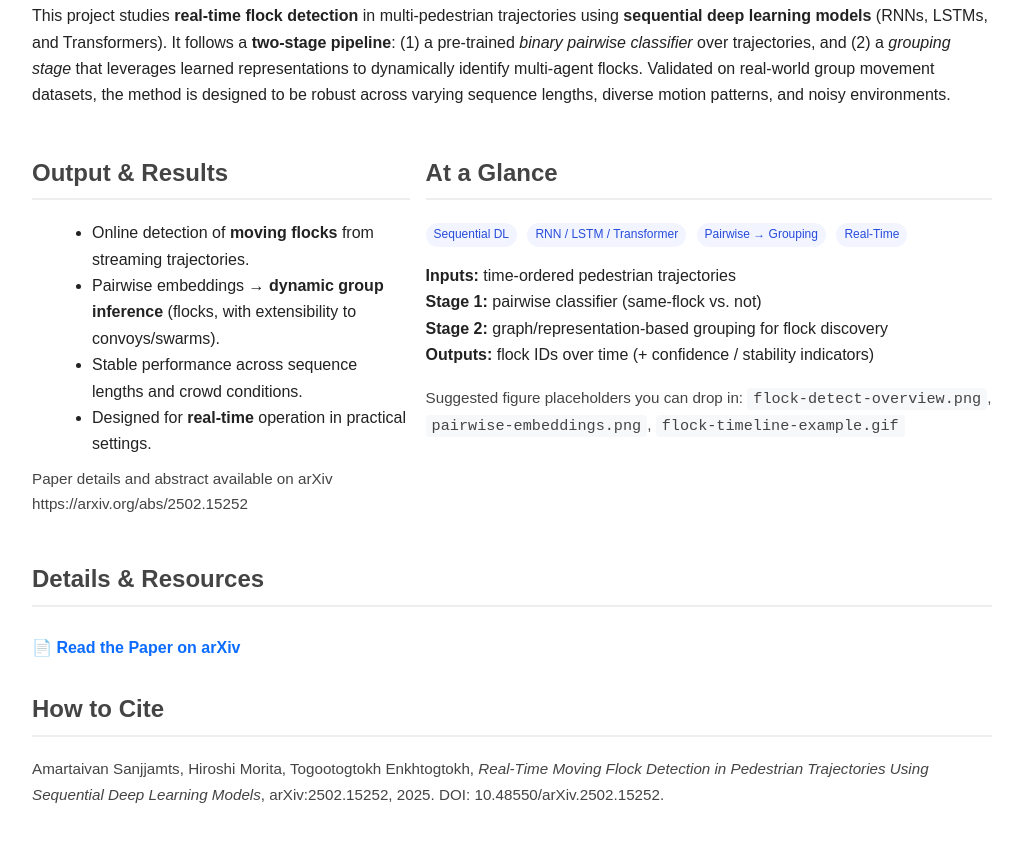
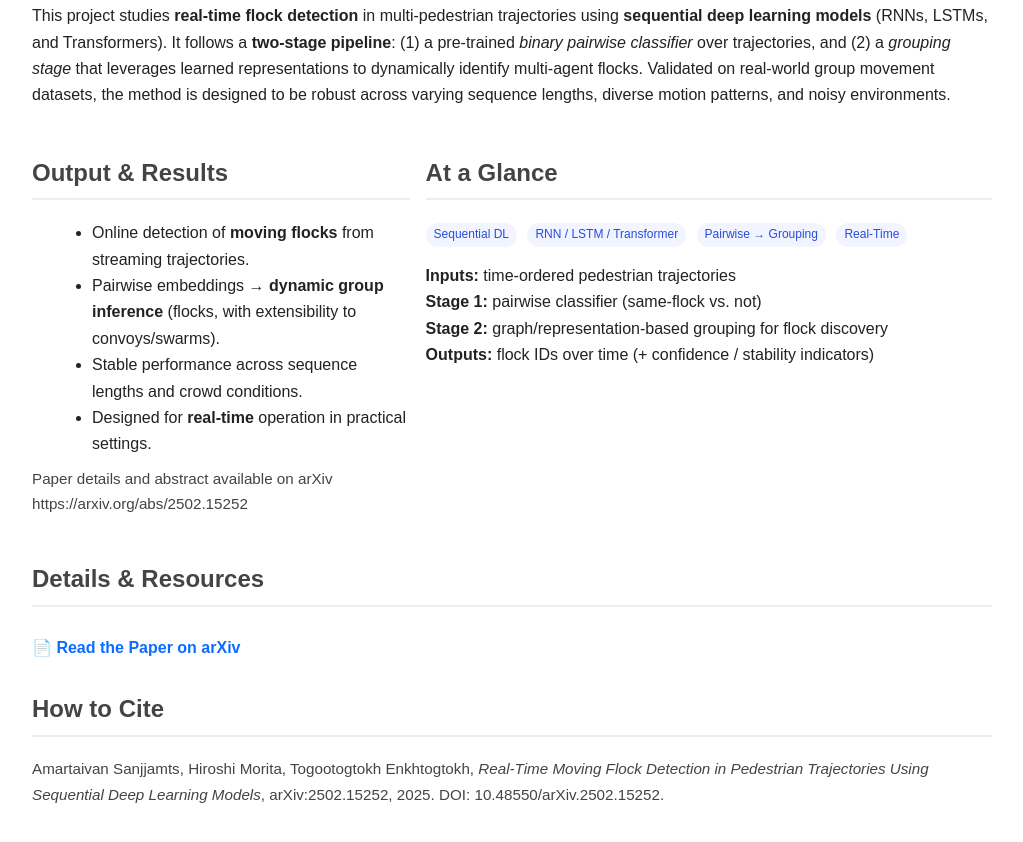
Before and after one commit to amartaivan-s/flock-detect, a plain HTML site: page index.html in a window 1280 px wide. Shown: the part 815-1657 px from the top of the page, without its empty margins (128-1151 px from the left). Drawn offline with Linux system fonts and the light colour scheme.

Commit message:
Update index.html

```diff
--- a/index.html
+++ b/index.html
@@ -83,12 +83,7 @@ varying sequence lengths, diverse motion patterns, and noisy environments.
       <strong>Stage 2:</strong> graph/representation‑based grouping for flock discovery<br>
       <strong>Outputs:</strong> flock IDs over time (+ confidence / stability indicators)
     </p>
-    <p class="meta">
-      Suggested figure placeholders you can drop in:
-      <code class="inline">flock-detect-overview.png</code>,
-      <code class="inline">pairwise-embeddings.png</code>,
-      <code class="inline">flock-timeline-example.gif</code>
-    </p>
+
   </div>
 </div>
 
```
